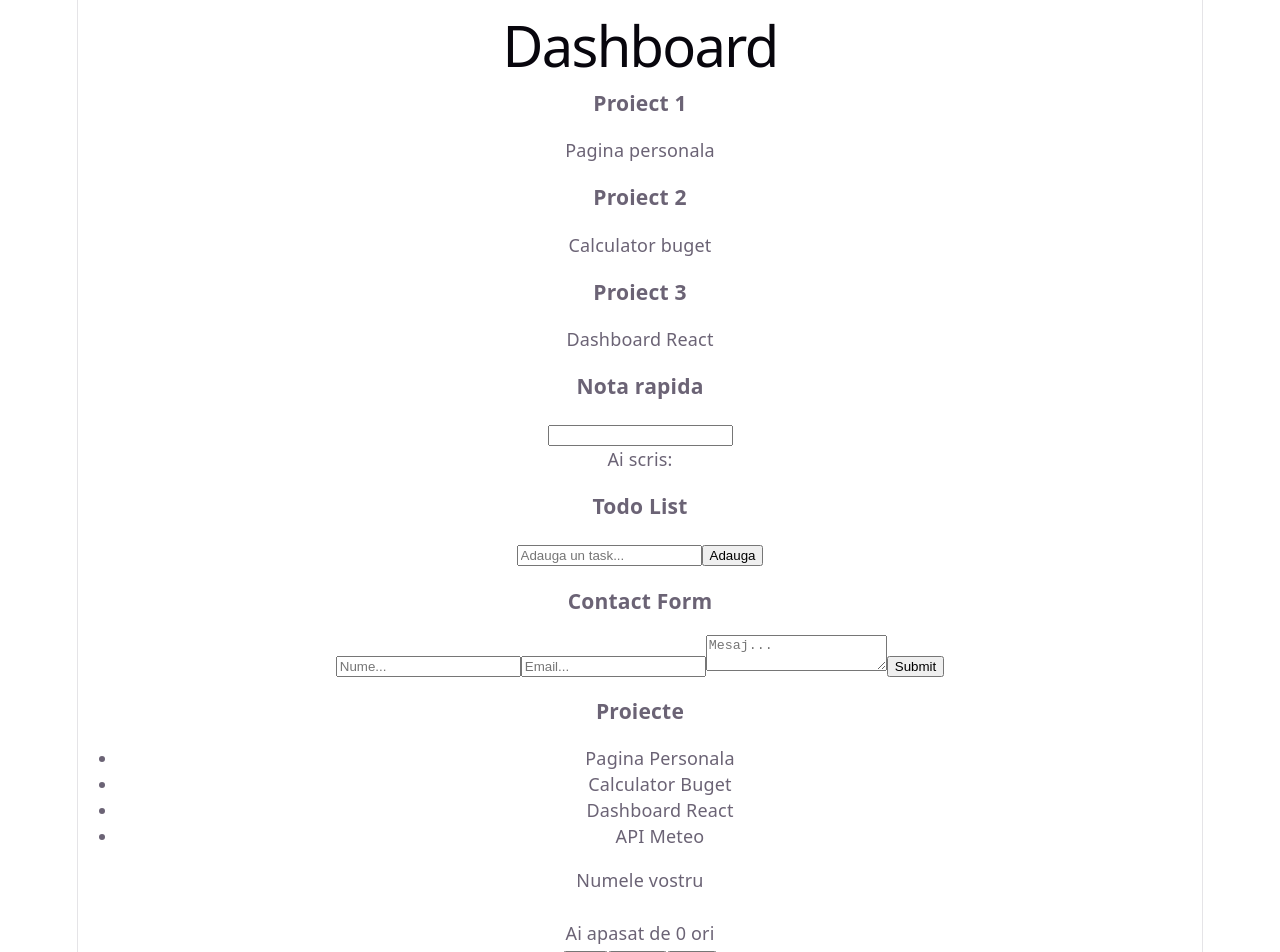
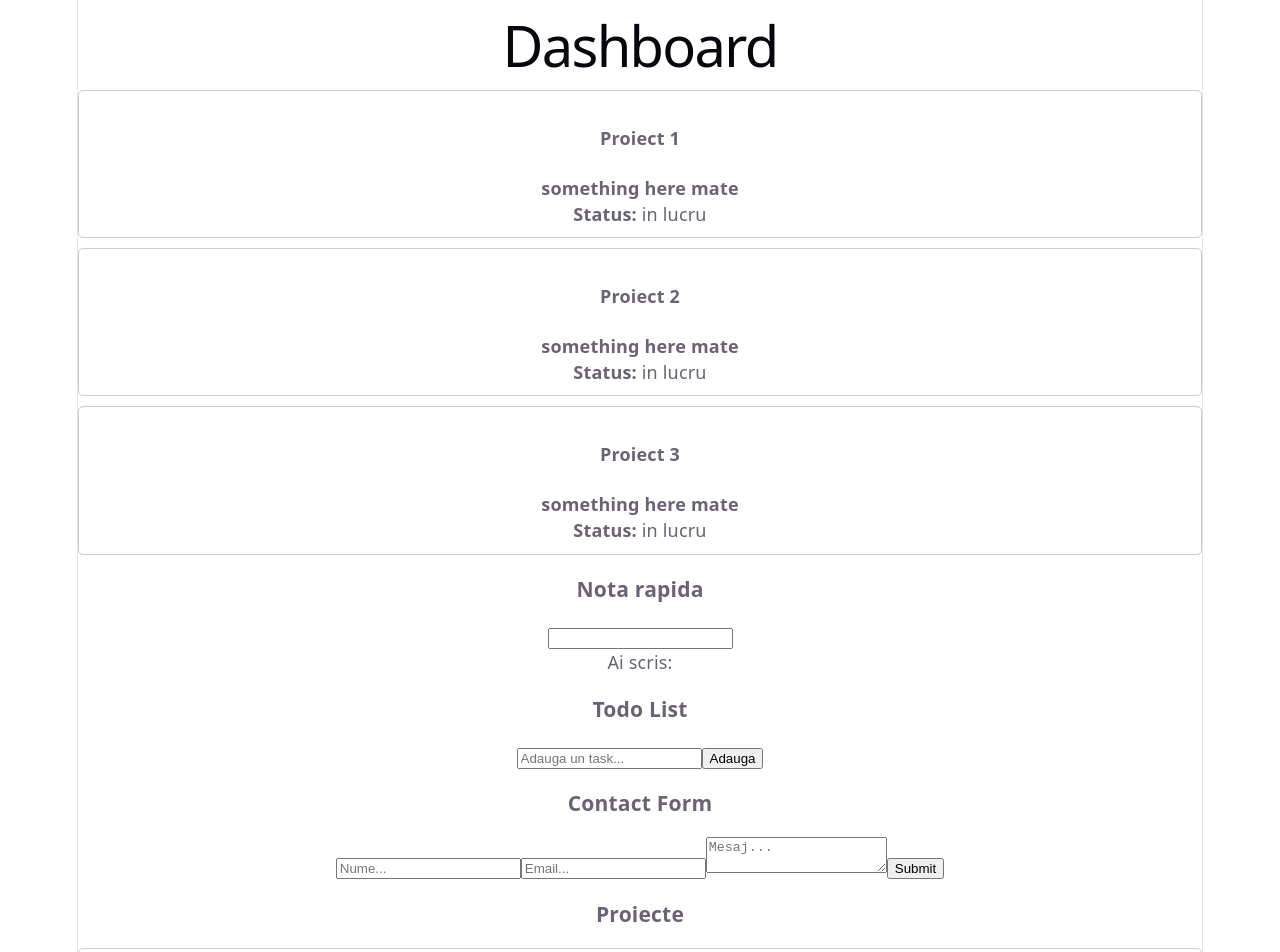
Before and after one commit to sub5ramattramain/Laborator_PW, a React (Vite) app: page /projects in a window 1280 px wide. Shown: the top 952 px of the page. Built offline with nearby package versions, Linux system fonts and the light colour scheme.

Commit message:
terminat lab 6 exercitiul 2

```diff
--- a/src/Card.jsx
+++ b/src/Card.jsx
@@ -1,10 +1,13 @@
+function Card({ title, tech, done }) {
+  return (
+    <div style={{ border: '1px solid #ccc', padding: '10px', margin: '10px 0', borderRadius: '5px' }}>
+      <h4>{title}</h4>
+      <p><strong>something here mate</strong> {tech}</p>
+      <p>
+        <strong>Status:</strong> {done ? 'finalizat' : 'in lucru'}
+      </p>
+    </div>
+  );
+}
 
-function Card(props) {
-return (
-<div>
-<h3>{props.title}</h3>
-<p>{props.description}</p>
-</div>
-);
-}
 export default Card;
--- a/src/ProjectList.jsx
+++ b/src/ProjectList.jsx
@@ -1,29 +1,38 @@
 import { useState, useEffect } from 'react';
+import Card from './Card';
+
 function ProjectList() {
   const [projects, setProjects] = useState([]);
   const [loading, setLoading] = useState(true);
-    useEffect(function () {
-        fetch('/public/data/projects.json')
-            .then(function (response) {
+  const [error, setError] = useState(null);
+
+  useEffect(function() {
+    fetch('/data/projects.json')
+      .then(function(response) {
         return response.json();
       })
-            .then(function (data) {
+      .then(function(data) {
         setProjects(data.projects);
+        setLoading(false);
+      })
+      .catch(function(err) {
+        setError('eroare la incarcarea datelor');
         setLoading(false);
       });
   }, []);
+
   if (loading) {
-        return <p>Se incarca...</p>;
+    return <p>se incarca...</p>;
   }
+
   return (
     <div>
       <h3>Proiecte</h3>
-            {<ul>
-                {projects.map(function (projects, index) {
-                    return <li key={index}>{projects.title}</li>;
-                })}
-            </ul>}
+      {projects.map((project) => (
+        <Card key={project.id} {...project} />
+      ))}
     </div>
   );
 }
+
 export default ProjectList;
```
Also changed, not shown: 1 other file (tests, documents, lock files or other folders). Lines whose indentation alone changed are shown as unchanged.
